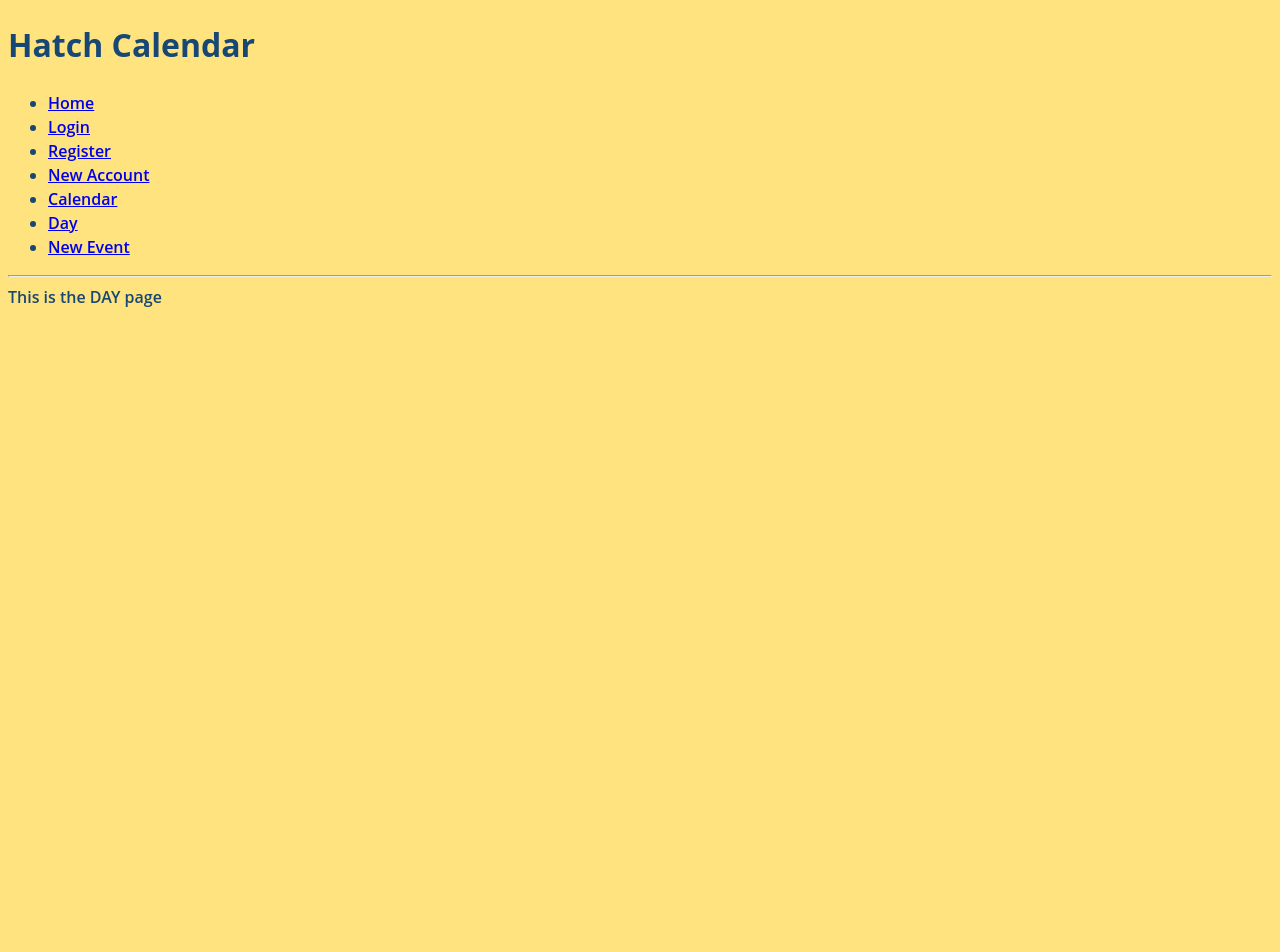
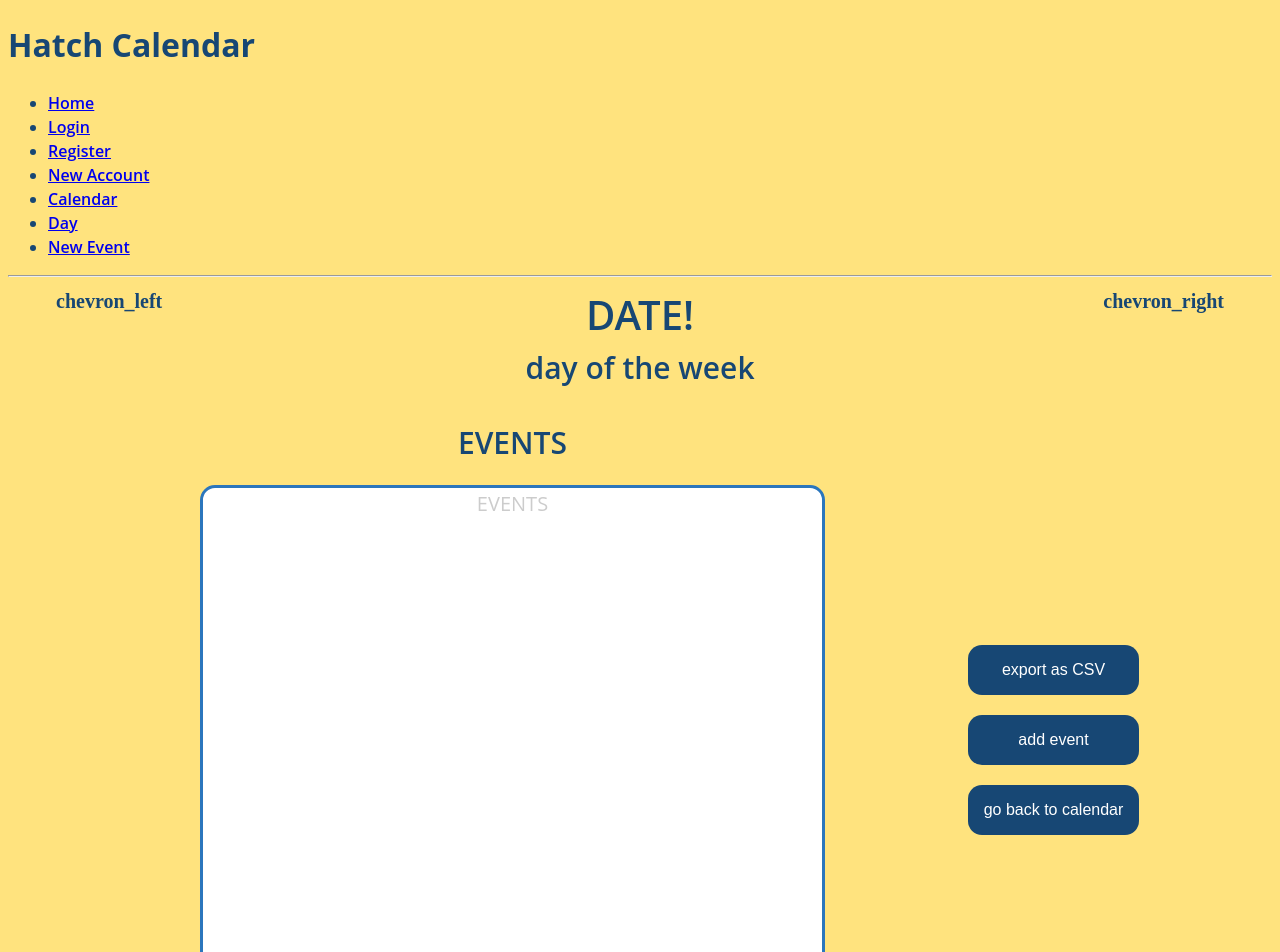
Before and after one commit to sanjitdp/hatch-calendar, a React (Create React App) app in the folder client/: page /day in a window 1280 px wide. Shown: the top 952 px of the page. Before the commit the page ends 800 px from the top, so only its background shows below. Built offline with nearby package versions, Linux system fonts and the light colour scheme.

Commit message:
Created layout for day page

```diff
--- a/client/package.json
+++ b/client/package.json
@@ -38,5 +38,9 @@
       "last 1 firefox version",
       "last 1 safari version"
     ]
-  }
+  },
+  "description": "This project was bootstrapped with [Create React App](https://github.com/facebook/create-react-app).",
+  "main": "index.js",
+  "author": "",
+  "license": "ISC"
 }
--- /dev/null
+++ b/client/src/Components/Day.css
@@ -0,0 +1,68 @@
+@import "../index.css";
+
+/* EVENTS */
+
+    .eventBox {
+        display: inline-flex;
+        justify-content: center;
+        flex-direction: column;
+        border-left: 20px;
+        border-right: 20px;
+        margin-left: 12em;
+        margin-bottom: 5em;
+        gap: 20px;
+    }
+    .col {
+        flex-grow: 1;
+        flex-basis: 0;
+        max-width: 100%;
+      }
+
+    .col-start {
+        justify-content: flex-start;
+        text-align: left;
+      }
+
+    .col-center {
+        justify-content: center;
+        text-align: center;
+      }
+
+    .col-end {
+        justify-content: flex-end;
+        text-align: right;
+      }
+
+    .buttons {
+        display: inline-flex;
+        flex-direction: column;
+        align-items: right;
+        gap: 20px;
+    }
+
+    .container {
+        display: flex;
+        flex-direction: row;
+        align-items: center;
+        gap: 10px;
+      }
+
+    #weekdayBanner {
+        font-size: 30px;
+        border-bottom: 1em solid var(--border-color);
+    }
+
+    #eventsTitle {
+        font-size: 30px;
+        justify-content: center;
+    }
+
+    #growIcons {
+        font-size: 20px;
+    }
+
+    #buttonBorder {
+        margin: 20px;
+    }
+
+/* MISC */
--- a/client/src/Components/Day.js
+++ b/client/src/Components/Day.js
@@ -1,39 +1,67 @@
 import React from "react";
+import "./Day.css";
 
 class Day extends React.Component {
     renderHeader() {
+        const DateFormat = "MMMM YYYY";
         return (
-            <div> THIS IS THE DAY PAGE </div>
-            // needs prev and next buttons
+            <div className="header row flex-middle">
+            <div className="col col-start" id="growIcons" >
+              <div className="icon" onClick={this.prevDay}>
+                chevron_left
+              </div>
+            </div>
+            <div className="col col-center">
+                <span> DATE! </span>
+            </div>
+            <div className="col col-end" id="growIcons" onClick={this.nextDay}>
+              <div className="icon" >chevron_right</div>
+            </div>
+            </div>
+      );
+            // needs prev and next buttons to actually go to prev / next day
             // load date in header
             // load day of the week here
-        )
+    }
+    renderHeader2() {
+        return(
+        <div className="header2 row flex-middle">
+            <div className="col col-center"  >
+                <div id="weekdayBanner"> day of the week </div>
+            </div>
+        </div>
+        );
     }
     renderEvent() {
         return (
-            <div> EVENTS </div>
+            <div className = "container">
+                <div className="col col-center">
+                    <div className = "eventBox">
+                        <div id="eventsTitle"> EVENTS </div>
+                        <textarea rows="18" cols="50" placeholder="EVENTS" class="scrollable" id="edetails" name="edetails"></textarea>
+                    </div>
+                </div>
+                <div className = "col col-center">
+                    <div className="buttons">
+                        <button type="CSV" value="CSV" class="button">export as CSV</button>
+                        <button type="addE" value="addE" class="button">add event</button>
+                        <button type="addE" value="addE" class="button">go back to calendar</button>
+                    </div>
+                </div>
+            </div>
             // generate times (...idk how to do this)
             // write TIMES and EVENTS as header
             // load events (?)
         )
     }
-    renderOptions() {
-        return (
-            <div> export csv / add event</div>
-            // export as csv button (this will have to be a separate thing)
-            // add event button
-            // go to date
-        )
-    }
-    renderFooter() {
-        return(
-            <div> back to calendar </div>
-            // return to calendar button
-        )
-    }
+
     render() {
         return (
-            <div>This is the DAY page</div>
+            <div className = "day">
+                {this.renderHeader()}
+                {this.renderHeader2()}
+                {this.renderEvent()}
+            </div>
         )
     }
 }
```
Also changed, not shown: package.json (added, +19 -0 lines), 1 other file (tests, documents, lock files or other folders).
